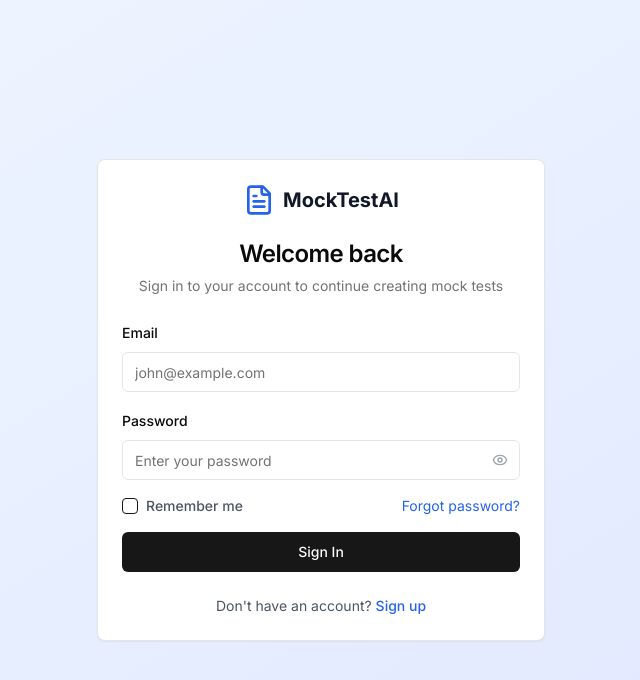
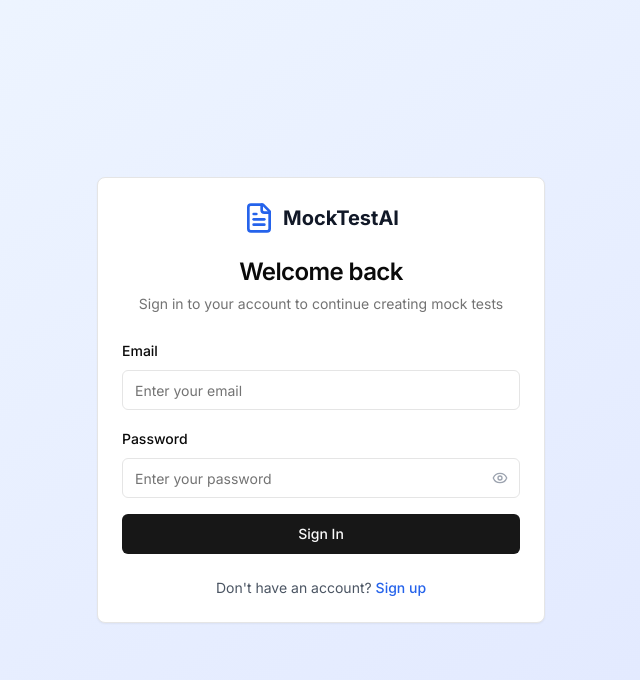
Before and after one commit to Divyanshij45/ShikshaPrep1, a Next.js app in the folder frontend/: page /signin in a window 1280 px wide. Shown: the top 680 px of the page, without its empty margins (319-959 px from the left). Built offline with nearby package versions, Linux system fonts and the light colour scheme.

Commit message:
your commit message

```diff
--- a/frontend/app/signin/page.tsx
+++ b/frontend/app/signin/page.tsx
@@ -67,7 +67,7 @@ export default function SignInPage() {
                 id="email"
                 name="email"
                 type="email"
-                placeholder="john@example.com"
+                placeholder="Enter your email"
                 value={formData.email}
                 onChange={handleInputChange}
                 required
@@ -101,25 +101,7 @@ export default function SignInPage() {
                 </Button>
               </div>
             </div>
-
-            <div className="flex items-center justify-between">
-              <div className="flex items-center space-x-2">
-                <Checkbox
-                  id="remember"
-                  checked={formData.rememberMe}
-                  onCheckedChange={(checked) => setFormData((prev) => ({ ...prev, rememberMe: checked as boolean }))}
-                />
-                <Label htmlFor="remember" className="text-sm text-gray-600">
-                  Remember me
-                </Label>
-              </div>
-              <Link href="/forgot-password" className="text-sm text-blue-600 hover:underline">
-                Forgot password?
-              </Link>
-            </div>
-
             {error && <div className="text-red-600 text-sm text-center bg-red-50 p-3 rounded-md">{error}</div>}
-
             <Button type="submit" className="w-full" disabled={isLoading}>
               {isLoading ? "Signing In..." : "Sign In"}
             </Button>
--- a/frontend/app/signup/page.tsx
+++ b/frontend/app/signup/page.tsx
@@ -83,7 +83,7 @@ export default function SignUpPage() {
                 id="username"
                 name="username"
                 type="text"
-                placeholder="johndoe"
+                placeholder="Enter your user name"
                 value={formData.username}
                 onChange={handleInputChange}
                 required
@@ -96,7 +96,7 @@ export default function SignUpPage() {
                 id="email"
                 name="email"
                 type="email"
-                placeholder=""
+                placeholder="Enter your email"
                 value={formData.email}
                 onChange={handleInputChange}
                 required
```
